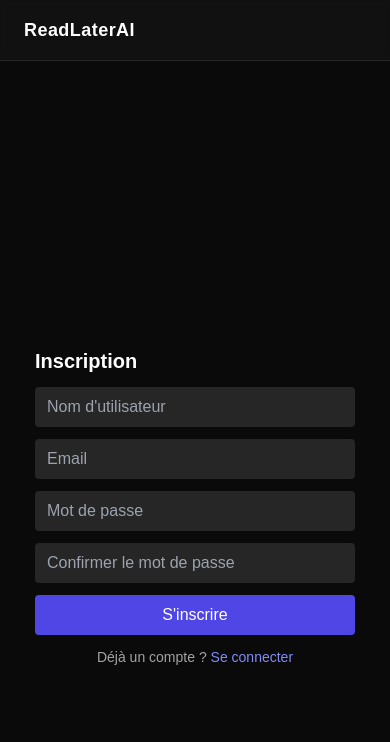
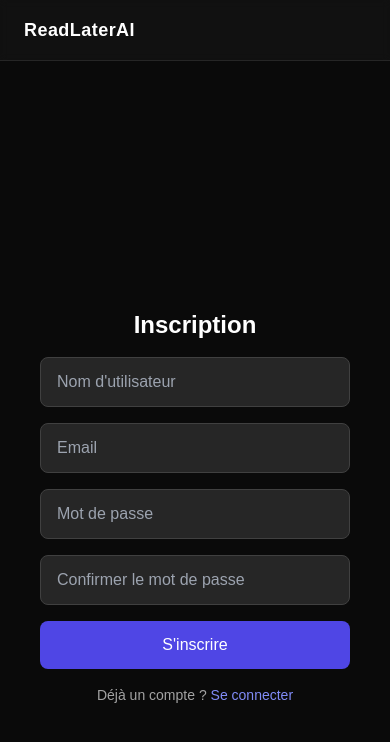
Before and after one commit to tpantecouteau/readlater-ai, a Next.js app in the folder frontend/: page /register in a window 390 px wide. Shown: the top 742 px of the page. Built offline with nearby package versions, Linux system fonts and the light colour scheme; no server answers; a web font is replaced by a local one.

Commit message:
fix typo/responsive

```diff
--- a/frontend/src/app/login/page.tsx
+++ b/frontend/src/app/login/page.tsx
@@ -16,39 +16,44 @@ export default function LoginPage() {
       body: new URLSearchParams({ username, password }),
     });
     if (!res.ok) {
-      setErr("Invalid credentials");
+      setErr("Identifiants invalides");
       return;
     }
-    window.location.href = "/"; // simple & fiable
+    window.location.href = "/";
   }
 
   return (
-    <div className="min-h-screen flex items-center justify-center">
-      <form onSubmit={onSubmit} className="w-80 space-y-3">
-        <h1 className="text-xl font-semibold">Login</h1>
-        {err && <p className="text-red-500 text-sm">{err}</p>}
+    <div className="min-h-screen flex items-center justify-center px-4">
+      <form onSubmit={onSubmit} className="w-full max-w-sm space-y-4">
+        <h1 className="text-2xl font-semibold text-center">Connexion</h1>
+        {err && <p className="text-red-500 text-sm text-center">{err}</p>}
         <input
-          className="w-full px-3 py-2 rounded bg-neutral-800"
-          placeholder="username"
+          className="w-full px-4 py-3 rounded-lg bg-neutral-800 border border-neutral-700 focus:border-indigo-500 focus:outline-none transition"
+          placeholder="Nom d'utilisateur"
           value={username}
           onChange={(e) => setU(e.target.value)}
         />
         <input
-          className="w-full px-3 py-2 rounded bg-neutral-800"
-          placeholder="password"
+          className="w-full px-4 py-3 rounded-lg bg-neutral-800 border border-neutral-700 focus:border-indigo-500 focus:outline-none transition"
+          placeholder="Mot de passe"
           type="password"
           value={password}
           onChange={(e) => setP(e.target.value)}
         />
-        <button className="w-full py-2 bg-indigo-600 rounded">
+        <button className="w-full py-3 bg-indigo-600 hover:bg-indigo-700 rounded-lg font-medium transition">
           Se connecter
         </button>
         <p className="text-sm text-center text-neutral-400">
           Pas encore de compte ?{" "}
           <Link href="/register" className="text-indigo-400 hover:underline">
-            S&apos;inscrire
+            S'inscrire
           </Link>
         </p>
+        <div className="mt-6 pt-4 border-t border-neutral-700">
+          <p className="text-xs text-center text-neutral-500">
+            🧩 Extension Chrome bientôt disponible
+          </p>
+        </div>
       </form>
     </div>
   );
--- a/frontend/src/app/register/page.tsx
+++ b/frontend/src/app/register/page.tsx
@@ -30,7 +30,7 @@ export default function RegisterPage() {
 
             if (!res.ok) {
                 const data = await res.json();
-                setErr(data.error || "Erreur lors de l&apos;inscription");
+                setErr(data.error || "Erreur lors de l'inscription");
                 return;
             }
 
@@ -44,19 +44,19 @@ export default function RegisterPage() {
     }
 
     return (
-        <div className="min-h-screen flex items-center justify-center">
-            <form onSubmit={onSubmit} className="w-80 space-y-3">
-                <h1 className="text-xl font-semibold">Inscription</h1>
-                {err && <p className="text-red-500 text-sm">{err}</p>}
+        <div className="min-h-screen flex items-center justify-center px-4">
+            <form onSubmit={onSubmit} className="w-full max-w-sm space-y-4">
+                <h1 className="text-2xl font-semibold text-center">Inscription</h1>
+                {err && <p className="text-red-500 text-sm text-center">{err}</p>}
                 <input
-                    className="w-full px-3 py-2 rounded bg-neutral-800"
-                    placeholder="Nom d&apos;utilisateur"
+                    className="w-full px-4 py-3 rounded-lg bg-neutral-800 border border-neutral-700 focus:border-indigo-500 focus:outline-none transition"
+                    placeholder="Nom d'utilisateur"
                     value={username}
                     onChange={(e) => setUsername(e.target.value)}
                     required
                 />
                 <input
-                    className="w-full px-3 py-2 rounded bg-neutral-800"
+                    className="w-full px-4 py-3 rounded-lg bg-neutral-800 border border-neutral-700 focus:border-indigo-500 focus:outline-none transition"
                     placeholder="Email"
                     type="email"
                     value={email}
@@ -64,7 +64,7 @@ export default function RegisterPage() {
                     required
                 />
                 <input
-                    className="w-full px-3 py-2 rounded bg-neutral-800"
+                    className="w-full px-4 py-3 rounded-lg bg-neutral-800 border border-neutral-700 focus:border-indigo-500 focus:outline-none transition"
                     placeholder="Mot de passe"
                     type="password"
                     value={password}
@@ -72,7 +72,7 @@ export default function RegisterPage() {
                     required
                 />
                 <input
-                    className="w-full px-3 py-2 rounded bg-neutral-800"
+                    className="w-full px-4 py-3 rounded-lg bg-neutral-800 border border-neutral-700 focus:border-indigo-500 focus:outline-none transition"
                     placeholder="Confirmer le mot de passe"
                     type="password"
                     value={confirmPassword}
@@ -80,7 +80,7 @@ export default function RegisterPage() {
                     required
                 />
                 <button
-                    className="w-full py-2 bg-indigo-600 rounded disabled:opacity-50"
+                    className="w-full py-3 bg-indigo-600 hover:bg-indigo-700 rounded-lg font-medium disabled:opacity-50 transition"
                     disabled={loading}
                 >
                     {loading ? "Inscription..." : "S'inscrire"}
```
